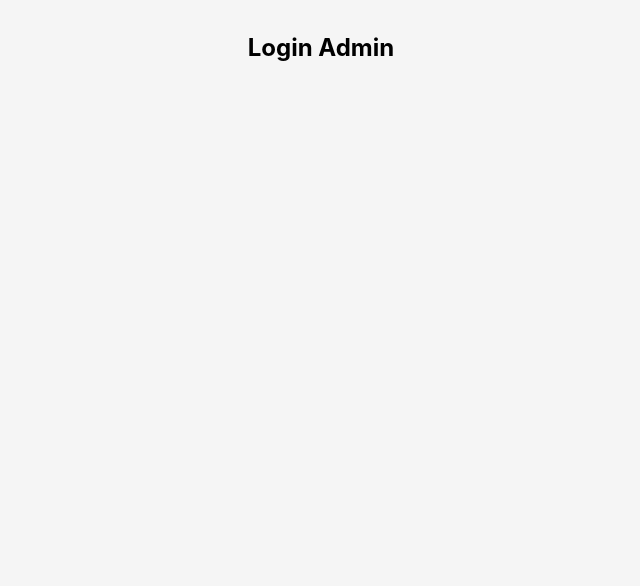
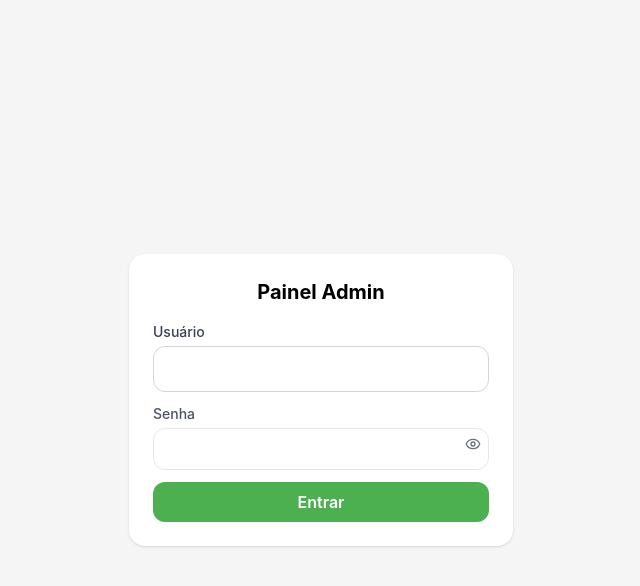
Before and after one commit to LeonardoBoni-018/ByFood-Site, a React (Vite) app: page /admin/login in a window 1280 px wide. Shown: the top 586 px of the page, without its empty margins (319-959 px from the left). Built offline with nearby package versions, Linux system fonts and the light colour scheme.

Commit message:
feat(admin+menu+orders): login admin, menu images, qty selector, cart sidebar, order tracking

```diff
--- a/src/App.tsx
+++ b/src/App.tsx
@@ -4,6 +4,7 @@ import { MenuPage } from './pages/public/MenuPage'
 import { CartPage } from './pages/public/CartPage'
 import { OrderConfirmedPage } from './pages/public/OrderConfirmedPage'
 import { OrderTrackingPage } from './pages/public/OrderTrackingPage'
+import { LoginPage } from './pages/admin/LoginPage'
 
 function Placeholder({ title }: { title: string }) {
   return <div className="p-8 text-center"><h1 className="text-2xl font-bold">{title}</h1></div>
@@ -21,7 +22,7 @@ function App() {
           <Route path="/orders" element={<Placeholder title="Meus Pedidos" />} />
           <Route path="/profile" element={<Placeholder title="Perfil" />} />
         </Route>
-        <Route path="/admin/login" element={<Placeholder title="Login Admin" />} />
+        <Route path="/admin/login" element={<LoginPage />} />
         <Route path="/admin/orders" element={<Placeholder title="Dashboard Pedidos" />} />
         <Route path="/admin/menu" element={<Placeholder title="Gerenciar Cardápio" />} />
         <Route path="/admin/menu/new" element={<Placeholder title="Novo Item" />} />
--- /dev/null
+++ b/src/components/admin/AdminLoginForm.tsx
@@ -0,0 +1,58 @@
+import { useState } from 'react'
+import { useNavigate } from 'react-router-dom'
+import { Eye, EyeOff } from 'lucide-react'
+import { useAuthStore } from '../../stores/authStore'
+import { Input } from '../ui/Input'
+import { Button } from '../ui/Button'
+
+export function AdminLoginForm() {
+  const navigate = useNavigate()
+  const login = useAuthStore((s) => s.login)
+  const [username, setUsername] = useState('')
+  const [password, setPassword] = useState('')
+  const [loading, setLoading] = useState(false)
+  const [error, setError] = useState<string | null>(null)
+  const [show, setShow] = useState(false)
+
+  async function handleSubmit(e?: React.FormEvent) {
+    e?.preventDefault()
+    setError(null)
+    if (!username || !password) return setError('Preencha usuário e senha')
+    setLoading(true)
+    try {
+      await login(username, password)
+      navigate('/admin/orders')
+    } catch (err) {
+      setError('Credenciais inválidas')
+    } finally {
+      setLoading(false)
+    }
+  }
+
+  return (
+    <form onSubmit={handleSubmit} className="max-w-sm mx-auto bg-surface rounded-2xl p-6 shadow">
+      <h2 className="text-xl font-bold mb-4 text-center">Painel Admin</h2>
+      {error && <p className="text-danger text-sm mb-3 text-center">{error}</p>}
+      <div className="space-y-3">
+        <Input label="Usuário" value={username} onChange={(e) => setUsername(e.target.value)} />
+        <div>
+          <label className="text-sm font-medium text-gray-600 mb-1 block">Senha</label>
+          <div className="relative">
+            <input
+              type={show ? 'text' : 'password'}
+              value={password}
+              onChange={(e) => setPassword(e.target.value)}
+              className="w-full rounded-xl border border-gray-200 px-4 py-2 focus:outline-none focus:ring-2 focus:ring-primary"
+            />
+            <button type="button" onClick={() => setShow((s) => !s)} className="absolute right-2 top-2 text-gray-500">
+              {show ? <EyeOff size={16} /> : <Eye size={16} />}
+            </button>
+          </div>
+        </div>
+        <Button variant="primary" type="submit" className="w-full" disabled={loading}>
+          {loading ? 'Entrando...' : 'Entrar'}
+        </Button>
+      </div>
+    </form>
+  )
+}
--- /dev/null
+++ b/src/pages/admin/LoginPage.tsx
@@ -0,0 +1,11 @@
+import { AdminLoginForm } from '../../components/admin/AdminLoginForm'
+
+export function LoginPage() {
+  return (
+    <div className="min-h-screen flex items-center justify-center bg-background px-4">
+      <div className="w-full max-w-md">
+        <AdminLoginForm />
+      </div>
+    </div>
+  )
+}
```
